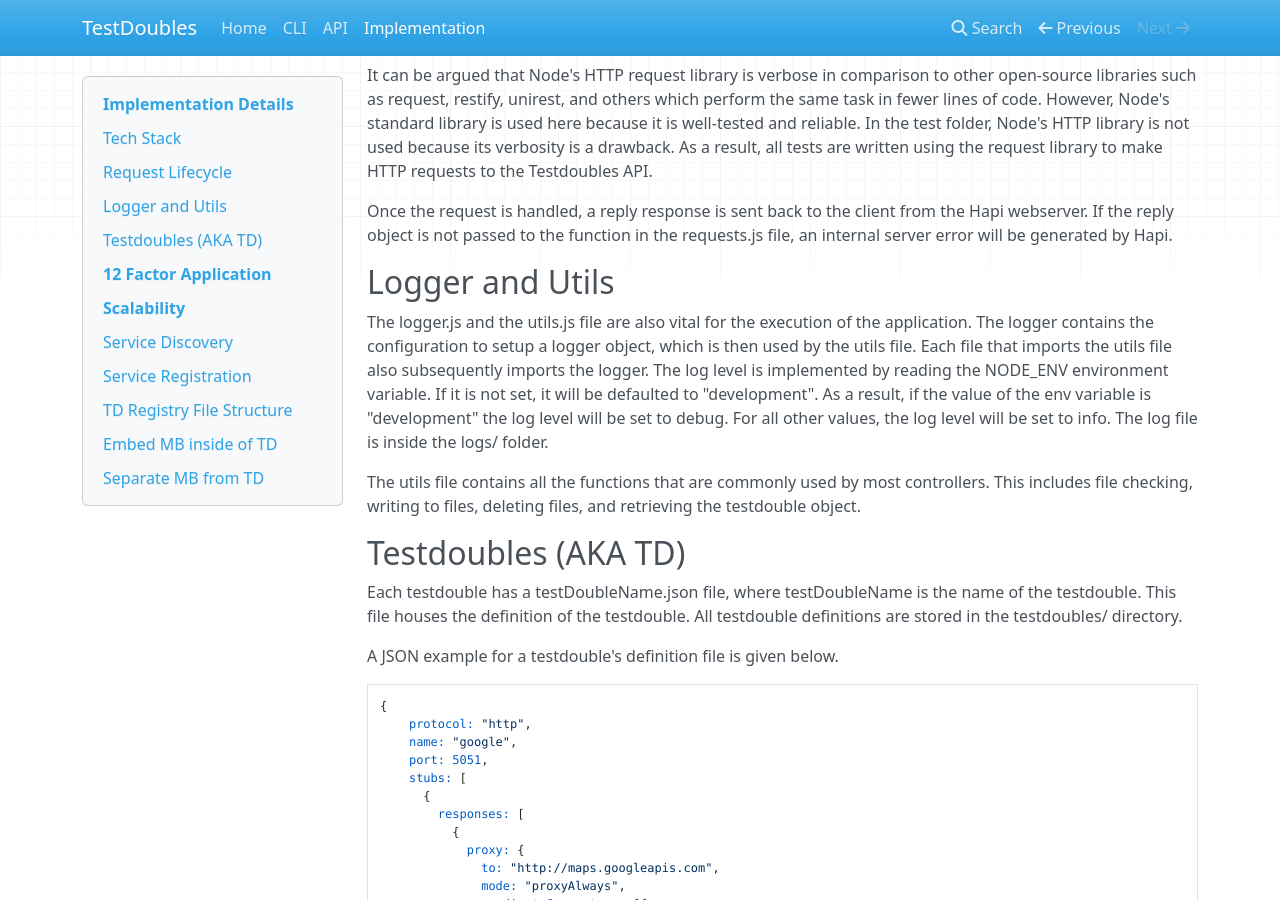
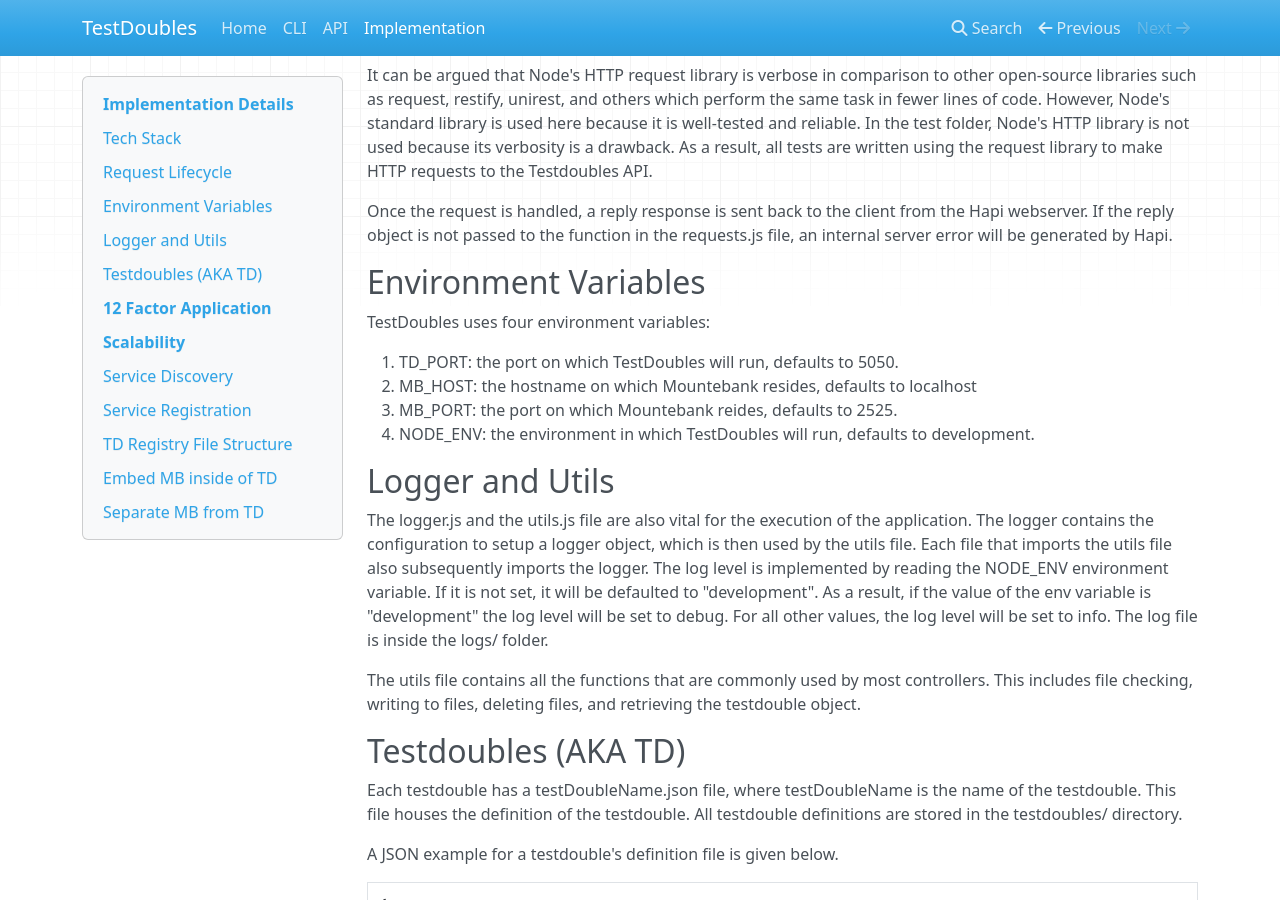
Before and after one commit to waffle-iron/TestDoubles, an MkDocs documentation site: the page built from documentation/implementation_details.md, in a window 1280 px wide and 900 px high, scrolled down 772 px. Built offline with MkDocs 1.6.1, drawn with Linux system fonts in a browser that asks for light colours; nearby versions of some CDN libraries; old or Windows-style settings are respelled for this version of MkDocs.

Commit message:
added section for environment variables

```diff
--- a/documentation/implementation_details.md
+++ b/documentation/implementation_details.md
@@ -23,6 +23,15 @@
 It can be argued that Node's HTTP request library is verbose in comparison to other open-source libraries such as request, restify, unirest, and others which perform the same task in fewer lines of code. However, Node's standard library is used here because it is well-tested and reliable. In the test folder, Node's HTTP library is not used because its verbosity is a drawback. As a result, all tests are written using the request library to make HTTP requests to the Testdoubles API.
 
 Once the request is handled, a reply response is sent back to the client from the Hapi webserver. If the reply object is not passed to the function in the requests.js file, an internal server error will be generated by Hapi.
+
+## Environment Variables
+
+TestDoubles uses four environment variables:
+
+1. TD_PORT: the port on which TestDoubles will run, defaults to 5050.
+2. MB_HOST: the hostname on which Mountebank resides, defaults to localhost
+3. MB_PORT: the port on which Mountebank reides, defaults to 2525.
+4. NODE_ENV: the environment in which TestDoubles will run, defaults to development.
 
 ## Logger and Utils
 
```
